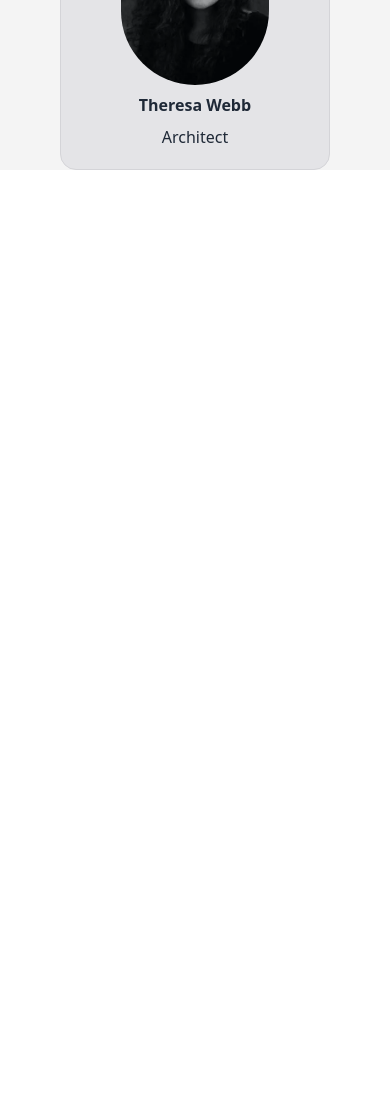
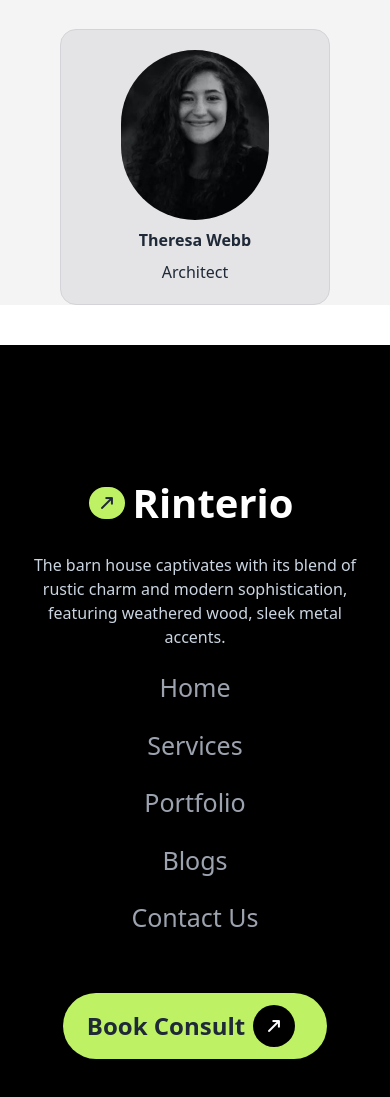
Before and after one commit to sajusanju/B10-Assignment03, a plain HTML site: page index.html in a window 390 px wide. Shown: the part 9518-10615 px from the top of the page. Before the commit the page ends 9688 px from the top, so only its background shows below. Drawn offline with nearby package versions, Linux system fonts and the light colour scheme.

Commit message:
footer section and final touch done

```diff
--- a/index.html
+++ b/index.html
@@ -45,12 +45,12 @@
         </div>
 
         <div class="navbar-center hidden lg:flex ">
-          <ul class="flex gap-4 ">
-            <li>Home</li>
-            <li>About us</li>
-            <li>Home</li>
-            <li>Home</li>
-            <li>Home</li>
+          <ul class="flex gap-4 text-[18px] text-gray-500 ">
+            <li class="font-semibold text-gray-600">Home</li>
+            <li>Services</li>
+            <li>Portfolio</li>
+            <li>Blogs</li>
+            <li>Contact Us</li>
           </ul>
         </div>
 
@@ -78,10 +78,10 @@
               <li>
                 <a>Home</a>
               </li>
-              <li><a>Home</a></li>
-              <li><a>Home</a></li>
-              <li><a>Home</a></li>
-              <li><a>Home</a></li>
+              <li><a>Services</a></li>
+              <li><a>Portfolio</a></li>
+              <li><a>Blogs</a></li>
+              <li><a>Contact Us</a></li>
             </ul>
           </div>
         </div>
@@ -342,7 +342,7 @@
                </div>
 
               <div class="cardd lg:flex-row flex-col flex w-9/12 mx-auto gap-6 ">
-                <div class=" h-[450px]
+                <div class=" h-[495px]
                 px-3 py-3  flex flex-col border-2 bg-white rounded-2xl gap-3 ">
 
                   <!-- ?1st div----------- -->
@@ -379,7 +379,7 @@
 
                 <!-- ?2nd card------------------- -->
 
-                <div class=" h-[450px]
+                <div class=" h-[495px]
                 px-3 py-3  flex flex-col border-2 bg-white rounded-2xl gap-3 ">
 
                   <!-- ?1st div----------- -->
@@ -416,7 +416,7 @@
 
                 <!-- ?3rd card------------------- -->
 
-                <div class=" h-[450px]
+                <div class=" h-[495px]
                 px-3 py-3  flex flex-col border-2 bg-white rounded-2xl gap-3 ">
 
                   <!-- ?1st div----------- -->
@@ -616,5 +616,38 @@
 </div>
 
 
+<!-- ?footer section----------------------------- -->
+
+<footer class="bg-black flex flex-col items-center gap-5 py-32 mt-10">
+  <div class="flex items-center justify-center">
+    <div class="icon bg-lime-300 px-[12px] py-1 rounded-full "><i class="fa-solid fa-arrow-up-long rotate-45"></i></div>
+
+    <div>
+      <p class=" font-bold mx-2 text-[40px] text-white">Rinterio</p>
+    </div>
+  </div>
+
+  <p class="text-slate-300 w-10/12 lg:w-7/12 mx-auto text-center">The barn house captivates with its blend of rustic charm and modern sophistication,
+    featuring weathered wood, sleek metal accents.</p>
+
+    <div>
+      <ul class="text-gray-400 text-[25px] flex lg:gap-32 gap-5 lg:flex-row flex-col text-center">
+
+      <li>Home</li>
+      <li>Services</li>
+      <li>Portfolio</li>
+      <li>Blogs</li>
+      <li>Contact Us</li>
+
+    </ul>
+    </div>
+
+    <div class="flex bg-lime-300 px-6 py-3 rounded-[50px] mx-2 mt-9">
+      <button class="font-bold text-[24px]">Book Consult</button>
+      <div class="icon rounded-full bg-black text-white mx-2 px-[15px] py-[9px]"><i class="fa-solid fa-arrow-up-long rotate-45"></i></div>
+    </div>
+</footer>
+
+
 </body>
 </html>
```
